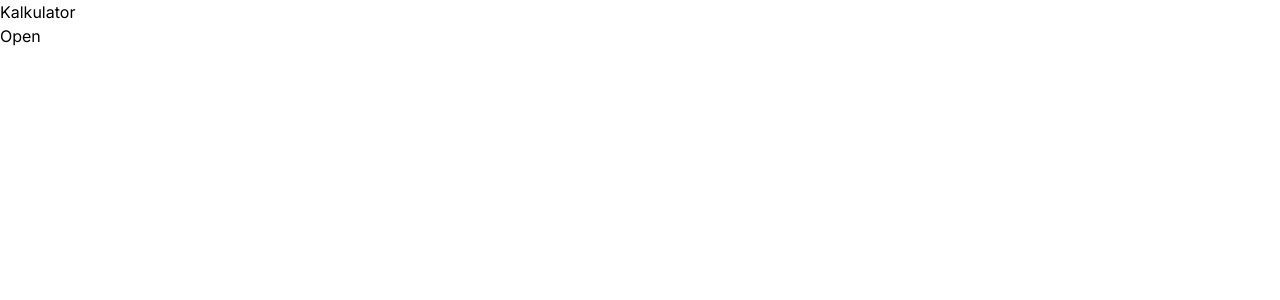
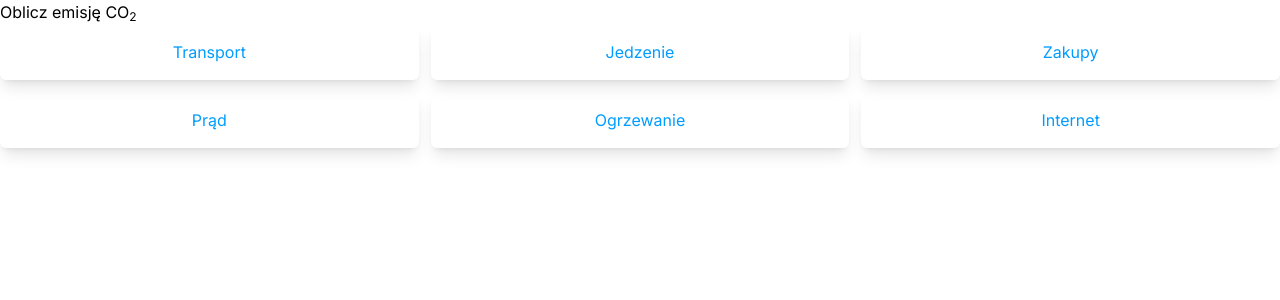
Before and after one commit to PASINSKI00/HackYeah2024, a Next.js app in the folder frontend/: page /kalkulator in a window 1280 px wide. Shown: the top 300 px of the page. Built offline with nearby package versions, Linux system fonts and the light colour scheme.

Commit message:
add grid for calculator

```diff
--- a/frontend/app/globals.css
+++ b/frontend/app/globals.css
@@ -18,6 +18,7 @@ body {
   :root {
     --background: 0 0% 100%;
     --foreground: 0 0% 3.9%;
+    --blue: #009CFF;
     --card: 0 0% 100%;
     --card-foreground: 0 0% 3.9%;
     --popover: 0 0% 100%;
--- /dev/null
+++ b/frontend/app/kalkulator/categories-grid.tsx
@@ -0,0 +1,15 @@
+import React from 'react';
+import Category from './category';
+
+export const CategoriesGrid = () => {
+  return (
+    <div className='grid grid-cols-3 gap-3'>
+      <Category name='Transport' />
+      <Category name='Jedzenie' />
+      <Category name='Zakupy' />
+      <Category name='Prąd' />
+      <Category name='Ogrzewanie' />
+      <Category name='Internet' />
+    </div>
+  )
+}
--- /dev/null
+++ b/frontend/app/kalkulator/category.tsx
@@ -0,0 +1,34 @@
+import React from 'react';
+import {
+  Dialog,
+  DialogTrigger,
+  DialogContent,
+  DialogHeader,
+  DialogTitle,
+  DialogDescription,
+} from '@/components/ui/dialog';
+import Tile from '@/components/ui/tile';
+
+interface CategoryProps {
+  name: string;
+}
+
+const Category = ({ name }: CategoryProps) => {
+  return (
+    <Dialog>
+      <DialogTrigger>
+        <Tile label={name} />
+      </DialogTrigger>
+      <DialogContent>
+        <DialogHeader>
+          <DialogTitle>{name}</DialogTitle>
+          <DialogDescription>
+            Uzupełnij poniższy formularz, aby obliczyć emisję CO<sub>2</sub> generowaną przez Twoją podróż.
+          </DialogDescription>
+        </DialogHeader>
+      </DialogContent>
+    </Dialog>
+  );
+};
+
+export default Category;
--- a/frontend/app/kalkulator/page.tsx
+++ b/frontend/app/kalkulator/page.tsx
@@ -1,29 +1,13 @@
 import React from 'react';
-import {
-  Dialog,
-  DialogTrigger,
-  DialogContent,
-  DialogHeader,
-  DialogTitle,
-  DialogDescription,
-} from '@/components/ui/dialog';
+import { CategoriesGrid } from './categories-grid';
 
 export const CalculatorPage = () => {
   return (
     <>
-      <div>Kalkulator</div>
-      <Dialog>
-        <DialogTrigger>Open</DialogTrigger>
-        <DialogContent>
-          <DialogHeader>
-            <DialogTitle>Are you absolutely sure?</DialogTitle>
-            <DialogDescription>
-              This action cannot be undone. This will permanently delete your
-              account and remove your data from our servers.
-            </DialogDescription>
-          </DialogHeader>
-        </DialogContent>
-      </Dialog>
+      <h1>
+        Oblicz emisję CO<sub>2</sub>
+      </h1>
+      <CategoriesGrid />
     </>
   );
 };
--- /dev/null
+++ b/frontend/components/ui/tile.tsx
@@ -0,0 +1,17 @@
+import React from 'react';
+
+interface TileProps {
+  label: string;
+  icon?: React.ReactNode;
+}
+
+const Tile = ({ label, icon }: TileProps) => {
+  return (
+    <div className='rounded-md px-4 py-4 text-blue shadow-lg active:bg-blue active:text-white'>
+      {icon}
+      <span>{label}</span>
+    </div>
+  );
+};
+
+export default Tile;
--- a/frontend/tailwind.config.ts
+++ b/frontend/tailwind.config.ts
@@ -13,6 +13,7 @@ const config: Config = {
       colors: {
         background: 'hsl(var(--background))',
         foreground: 'hsl(var(--foreground))',
+        blue: 'var(--blue)',
         card: {
           DEFAULT: 'hsl(var(--card))',
           foreground: 'hsl(var(--card-foreground))',
```
